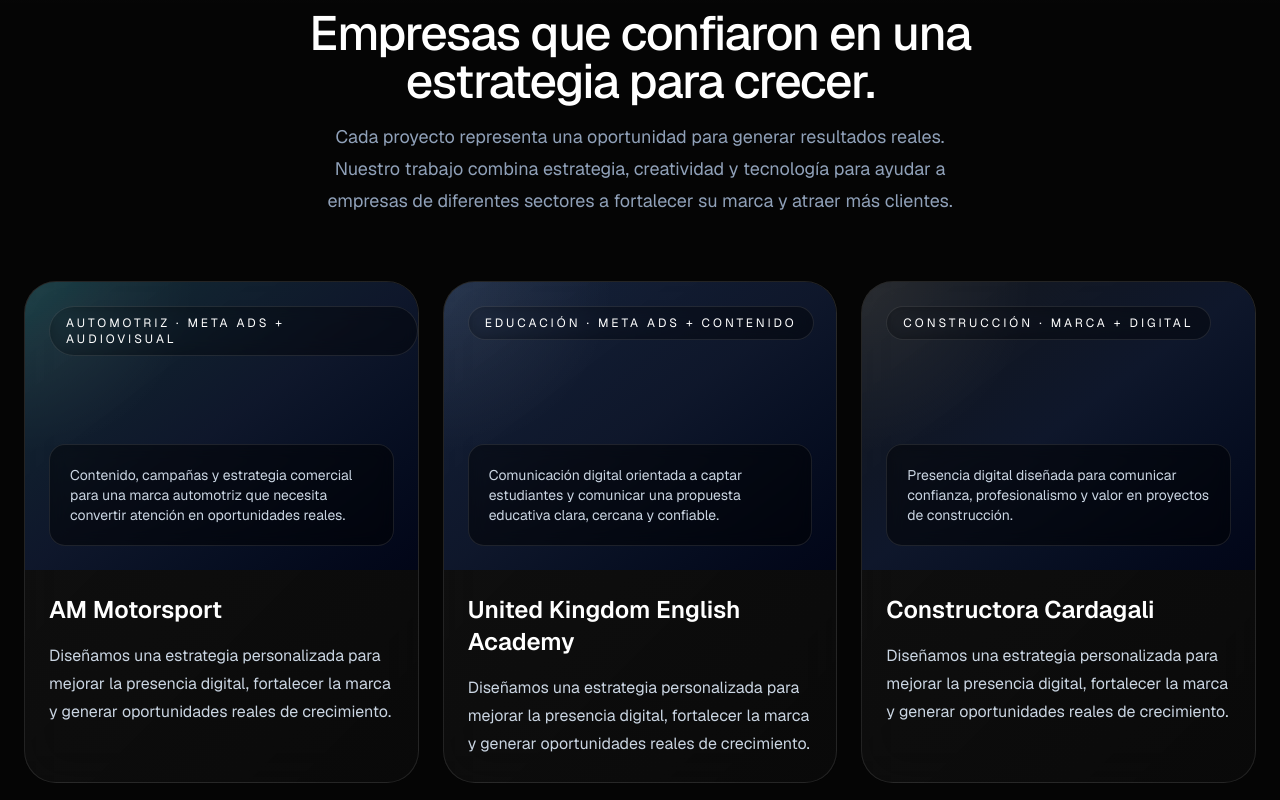
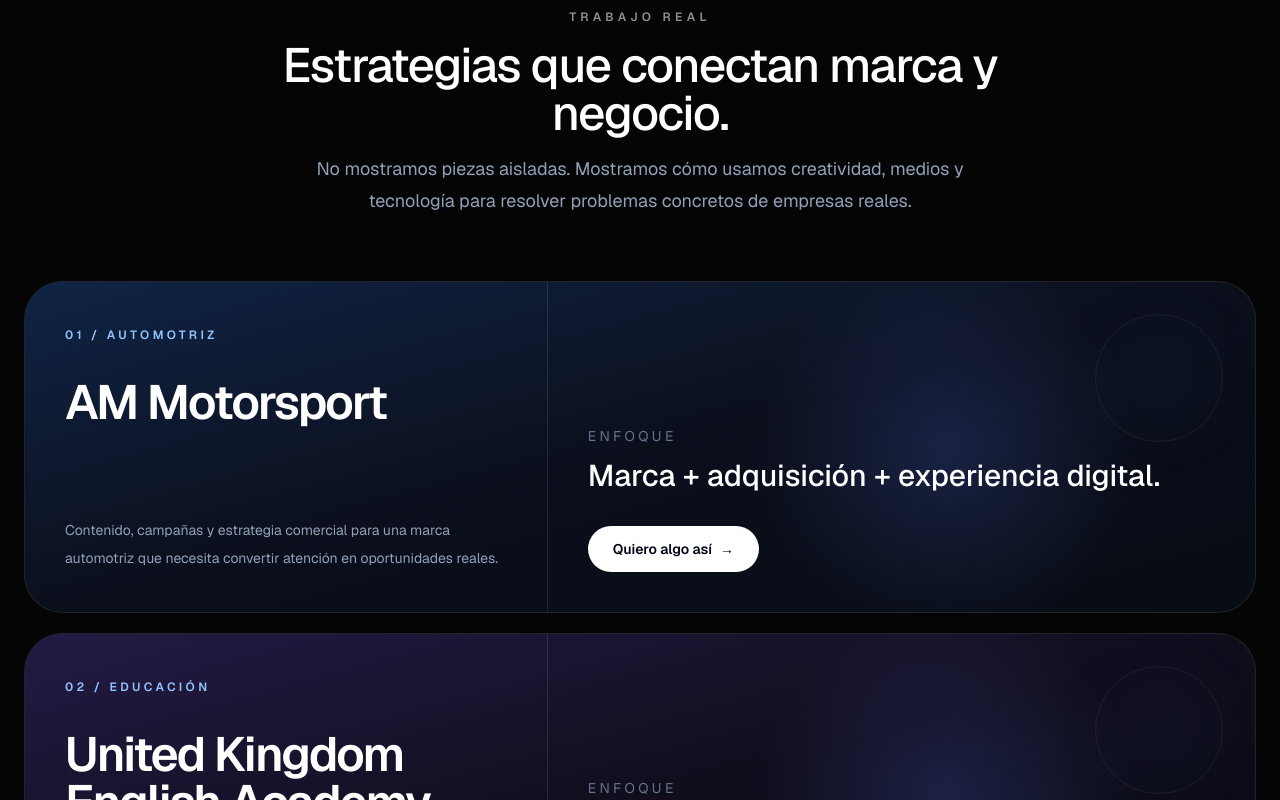
Before and after one commit to pablowebster94-sudo/advibe, a Next.js app: page / in a window 1280 px wide. Shown: the part 4560-5360 px from the top of the page. Built offline with nearby package versions, Linux system fonts and the light colour scheme.

Commit message:
design: elevate portfolio into editorial case studies

```diff
--- a/components/Portfolio.tsx
+++ b/components/Portfolio.tsx
@@ -3,73 +3,55 @@
 import { motion } from "framer-motion";
 import { portfolio } from "@/lib/content";
 import SectionHeading from "@/components/ui/SectionHeading";
+import EventButton from "@/components/EventButton";
 
-const visuals = [
-  "from-cyan-500/20 via-slate-900 to-slate-950",
-  "from-blue-500/20 via-slate-900 to-slate-950",
-  "from-slate-700/20 via-slate-900 to-slate-950",
+const accents = [
+  "from-blue-500/30 via-indigo-500/5 to-transparent",
+  "from-violet-500/30 via-fuchsia-500/5 to-transparent",
+  "from-cyan-400/25 via-blue-500/5 to-transparent",
 ];
 
 export default function Portfolio() {
   return (
-    <section
-      id="portafolio"
-      className="relative overflow-hidden py-24 sm:py-28 lg:py-32"
-    >
-      <div className="pointer-events-none absolute inset-x-0 top-0 h-40 bg-gradient-to-b from-white/5 to-transparent" />
-
+    <section id="portafolio" className="relative overflow-hidden py-28 sm:py-32 lg:py-40">
       <div className="mx-auto max-w-7xl px-6">
         <SectionHeading
-          eyebrow="Casos de Éxito"
-          title="Empresas que confiaron en una estrategia para crecer."
-          description="Cada proyecto representa una oportunidad para generar resultados reales. Nuestro trabajo combina estrategia, creatividad y tecnología para ayudar a empresas de diferentes sectores a fortalecer su marca y atraer más clientes."
+          eyebrow="Trabajo real"
+          title="Estrategias que conectan marca y negocio."
+          description="No mostramos piezas aisladas. Mostramos cómo usamos creatividad, medios y tecnología para resolver problemas concretos de empresas reales."
         />
 
-        <div className="mt-16 grid gap-6 lg:grid-cols-3">
+        <div className="mt-16 space-y-5">
           {portfolio.map((project, index) => (
             <motion.article
               key={project.title}
               initial={{ opacity: 0, y: 30 }}
               whileInView={{ opacity: 1, y: 0 }}
               viewport={{ once: true, amount: 0.2 }}
-              transition={{
-                duration: 0.55,
-                delay: index * 0.1,
-              }}
-              whileHover={{
-                y: -8,
-                scale: 1.01,
-              }}
-              className="group overflow-hidden rounded-[2rem] border border-white/10 bg-[linear-gradient(135deg,rgba(255,255,255,0.05),rgba(10,10,10,0.92))] backdrop-blur-xl transition-all duration-500 hover:border-cyan-400/30 hover:shadow-[0_25px_80px_-35px_rgba(0,212,255,0.18)]"
+              transition={{ duration: 0.65, delay: index * 0.08, ease: [0.22, 1, 0.36, 1] }}
+              className="group relative overflow-hidden rounded-[2.4rem] border border-white/10 bg-[#080c14]"
             >
-              <div
-                className={`relative h-72 overflow-hidden bg-gradient-to-br ${
-                  visuals[index % visuals.length]
-                }`}
-              >
-                <div className="absolute inset-0 bg-[radial-gradient(circle_at_top_left,_rgba(255,255,255,0.08),transparent_35%)]" />
+              <div className={`absolute inset-0 bg-gradient-to-br ${accents[index % accents.length]} opacity-70`} />
+              <div className="absolute inset-y-0 right-0 hidden w-1/2 bg-[radial-gradient(circle_at_center,_rgba(91,124,255,0.18),transparent_55%)] lg:block" />
 
-                <div className="absolute left-6 top-6 rounded-full border border-white/10 bg-black/40 px-4 py-2 text-xs uppercase tracking-[0.25em] text-white backdrop-blur">
-                  {project.category}
+              <div className="relative grid min-h-[330px] lg:grid-cols-[0.85fr_1.15fr]">
+                <div className="flex flex-col justify-between border-b border-white/10 p-7 sm:p-10 lg:border-b-0 lg:border-r">
+                  <div>
+                    <span className="text-xs font-semibold uppercase tracking-[0.28em] text-blue-300">0{index + 1} / {project.category.split("·")[0]}</span>
+                    <h3 className="mt-8 text-4xl font-semibold tracking-[-0.04em] text-white sm:text-5xl">{project.title}</h3>
+                  </div>
+                  <p className="mt-10 max-w-md text-sm leading-7 text-slate-400">{project.highlight}</p>
                 </div>
 
-                <div className="absolute inset-x-6 bottom-6 rounded-2xl border border-white/10 bg-black/50 p-5 backdrop-blur">
-                  <p className="text-sm text-slate-300">
-                    {project.highlight}
-                  </p>
+                <div className="relative flex flex-col justify-end p-7 sm:p-10">
+                  <div className="absolute right-8 top-8 h-32 w-32 rounded-full border border-white/10 opacity-60 transition duration-700 group-hover:scale-125 group-hover:border-blue-300/30" />
+                  <div className="absolute right-16 top-16 h-16 w-16 rounded-full bg-blue-400/10 blur-2xl transition duration-700 group-hover:bg-violet-400/20" />
+                  <div className="relative max-w-xl">
+                    <p className="text-sm uppercase tracking-[0.24em] text-slate-500">Enfoque</p>
+                    <p className="mt-3 text-2xl font-medium leading-9 text-white sm:text-3xl">Marca + adquisición + experiencia digital.</p>
+                    <EventButton href="#diagnostico" eventName="portfolio_case_cta" eventParams={{ source: "portfolio", project: project.title }} className="mt-8 inline-flex items-center rounded-full border border-white/15 bg-white px-6 py-3 text-sm font-semibold text-slate-950 hover:-translate-y-0.5 hover:bg-slate-100">Quiero algo así <span className="ml-2">→</span></EventButton>
+                  </div>
                 </div>
-              </div>
-
-              <div className="p-6">
-                <h3 className="text-2xl font-semibold text-white">
-                  {project.title}
-                </h3>
-
-                <p className="mt-4 leading-7 text-slate-300">
-                  Diseñamos una estrategia personalizada para mejorar la presencia
-                  digital, fortalecer la marca y generar oportunidades reales de
-                  crecimiento.
-                </p>
               </div>
             </motion.article>
           ))}
```
